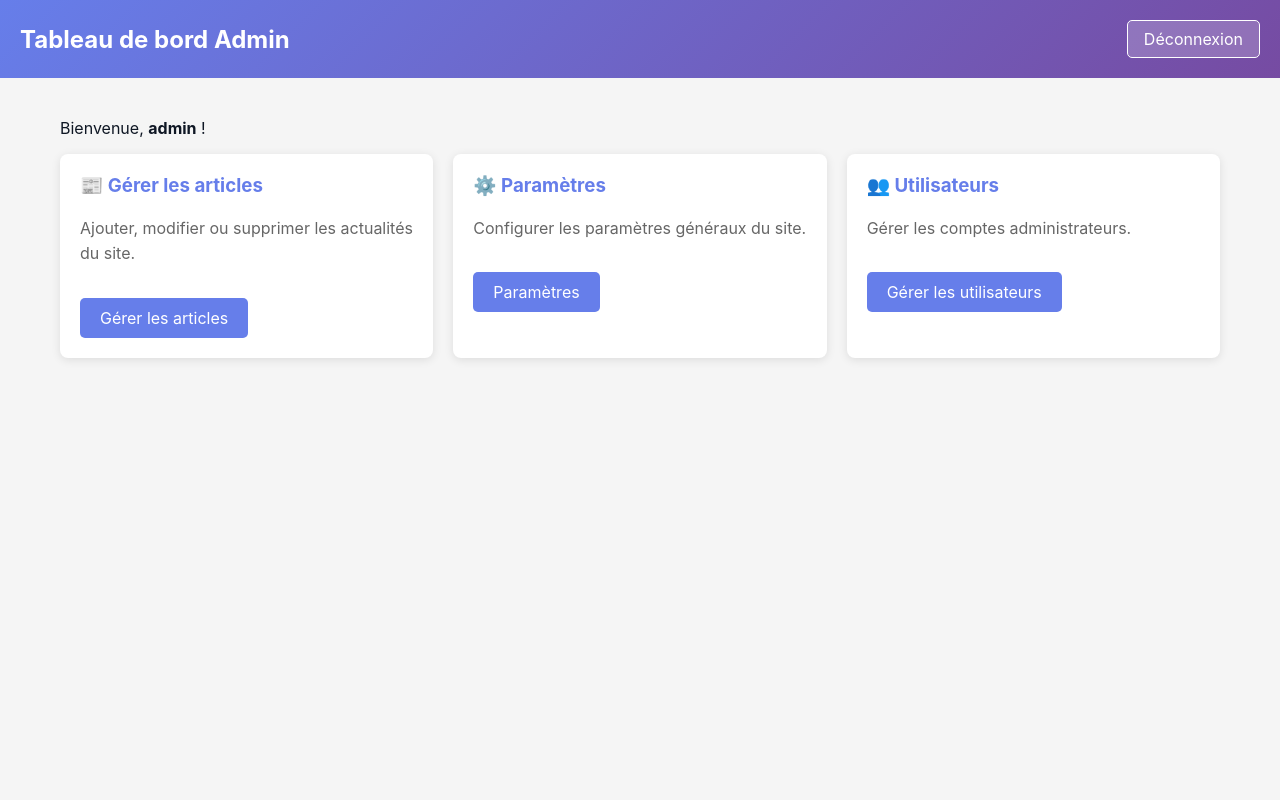
After one commit to raphaelmestre18-ui/techsolutions, a PHP site: page /admin_dashboard.php in a window 1280 px wide. The commit adds this page. Run offline with PHP 8.4, Linux system fonts and the light colour scheme; a user stored in the database is signed in.

Commit message:
ajout de la sauvegarde.txt

```diff
--- /dev/null
+++ b/admin_dashboard.php
@@ -0,0 +1,121 @@
+<?php
+// filepath: c:\xampp\htdocs\techsolutions\admin_dashboard.php
+session_start();
+
+if (!isset($_SESSION['admin_id'])) {
+    header('Location: admin_login.php');
+    exit;
+}
+
+$admin_name = $_SESSION['admin_username'] ?? 'Admin';
+?>
+<!DOCTYPE html>
+<html lang="fr">
+<head>
+  <meta charset="utf-8">
+  <title>TechSolutions — Admin Dashboard</title>
+  <meta name="viewport" content="width=device-width,initial-scale=1">
+  <link rel="stylesheet" href="fichier_css.css">
+  <style>
+    body {
+      font-family: -apple-system, BlinkMacSystemFont, 'Segoe UI', sans-serif;
+      margin: 0;
+      background: #f5f5f5;
+    }
+    .admin-header {
+      background: linear-gradient(135deg, #667eea 0%, #764ba2 100%);
+      color: white;
+      padding: 20px;
+      display: flex;
+      justify-content: space-between;
+      align-items: center;
+    }
+    .admin-header h1 {
+      margin: 0;
+      font-size: 24px;
+    }
+    .logout-btn {
+      background: rgba(255,255,255,0.2);
+      color: white;
+      border: 1px solid white;
+      padding: 8px 16px;
+      border-radius: 5px;
+      cursor: pointer;
+      text-decoration: none;
+      transition: background 0.3s;
+    }
+    .logout-btn:hover {
+      background: rgba(255,255,255,0.3);
+    }
+    .container {
+      max-width: 1200px;
+      margin: 40px auto;
+      padding: 0 20px;
+    }
+    .dashboard-grid {
+      display: grid;
+      grid-template-columns: repeat(auto-fit, minmax(300px, 1fr));
+      gap: 20px;
+    }
+    .card {
+      background: white;
+      padding: 20px;
+      border-radius: 8px;
+      box-shadow: 0 2px 10px rgba(0,0,0,0.1);
+    }
+    .card h3 {
+      margin-top: 0;
+      color: #667eea;
+    }
+    .card p {
+      color: #666;
+      line-height: 1.6;
+    }
+    .card a {
+      display: inline-block;
+      margin-top: 15px;
+      padding: 10px 20px;
+      background: #667eea;
+      color: white;
+      text-decoration: none;
+      border-radius: 5px;
+      transition: background 0.3s;
+    }
+    .card a:hover {
+      background: #764ba2;
+    }
+  </style>
+</head>
+<body>
+
+  <div class="admin-header">
+    <h1>Tableau de bord Admin</h1>
+    <a href="admin_logout.php" class="logout-btn">Déconnexion</a>
+  </div>
+
+  <div class="container">
+    <p>Bienvenue, <strong><?php echo htmlspecialchars($admin_name); ?></strong> !</p>
+
+    <div class="dashboard-grid">
+      <div class="card">
+        <h3>📰 Gérer les articles</h3>
+        <p>Ajouter, modifier ou supprimer les actualités du site.</p>
+        <a href="admin_articles.php">Gérer les articles</a>
+      </div>
+
+      <div class="card">
+        <h3>⚙️ Paramètres</h3>
+        <p>Configurer les paramètres généraux du site.</p>
+        <a href="admin_settings.php">Paramètres</a>
+      </div>
+
+      <div class="card">
+        <h3>👥 Utilisateurs</h3>
+        <p>Gérer les comptes administrateurs.</p>
+        <a href="admin_users.php">Gérer les utilisateurs</a>
+      </div>
+    </div>
+  </div>
+
+</body>
+</html>
```
Also changed, not shown: Actualites.php (renamed from Actualites.html, +4 -4 lines), BDD/techsolutions.sql (added, +132 -0 lines), Contact.php (renamed from Contact.html, +4 -4 lines), Services.php (renamed from Services.html, +4 -4 lines), TS.php (renamed from TS.HTML, +5 -5 lines), admin_login.php (added, +174 -0 lines), admin_logout.php (added, +8 -0 lines), create_admin.php (added, +24 -0 lines).
